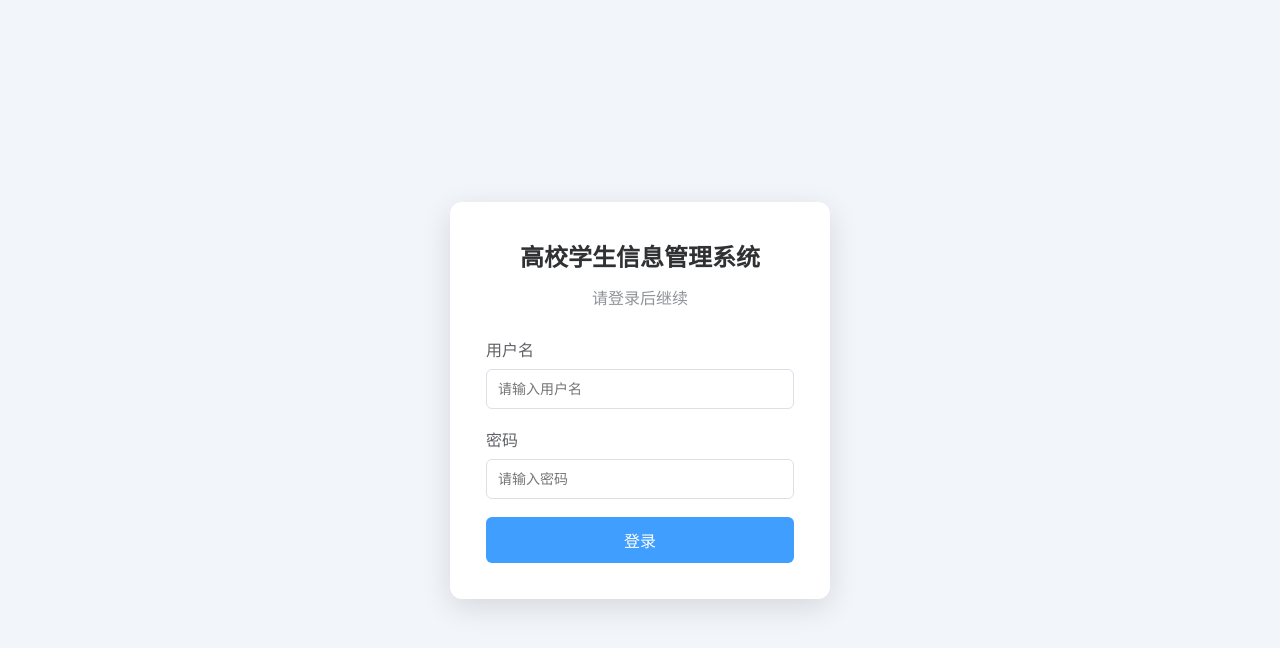
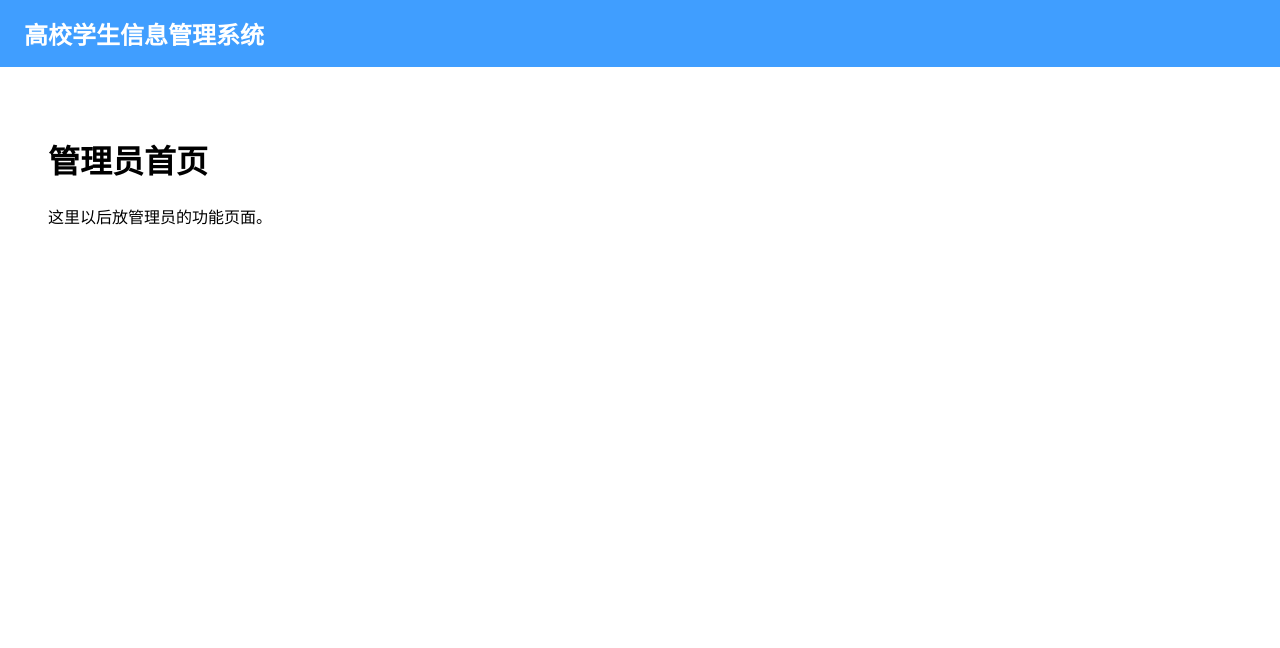
Before and after one commit to first-kin/-, a Vue app in the folder 高校学生信息管理系统/frontend/: page /admin in a window 1280 px wide. Shown: the top 648 px of the page. Built offline with nearby package versions, Linux system fonts and the light colour scheme.

Commit message:
添加前端路由和管理员公共布局

```diff
--- a/高校学生信息管理系统/frontend/src/App.vue
+++ b/高校学生信息管理系统/frontend/src/App.vue
@@ -1,113 +1,9 @@
 <template>
-  <main class="login-page">
-    <section class="login-card">
-      <h1>高校学生信息管理系统</h1>
-      <p class="subtitle">请登录后继续</p>
-
-      <form @submit.prevent="handleLogin">
-        <label>
-          用户名
-          <input v-model="username" type="text" placeholder="请输入用户名" />
-        </label>
-
-        <label>
-          密码
-          <input v-model="password" type="password" placeholder="请输入密码" />
-        </label>
-
-        <button type="submit">登录</button>
-
-        <p v-if="message" class="message">{{ message }}</p>
-      </form>
-    </section>
-  </main>
+  <RouterView />
 </template>
-
-<script setup>
-import { ref } from 'vue'
-
-const username = ref('')
-const password = ref('')
-const message = ref('')
-
-function handleLogin() {
-  if (!username.value || !password.value) {
-    message.value = '请输入用户名和密码'
-    return
-  }
-
-  message.value = `欢迎你，${username.value}`
-}
-</script>
-
 <style>
-* {
-  box-sizing: border-box;
-}
-
 body {
   margin: 0;
   font-family: Arial, sans-serif;
 }
-
-.login-page {
-  min-height: 100vh;
-  display: flex;
-  justify-content: center;
-  align-items: center;
-  background: #f2f5f9;
-}
-
-.login-card {
-  width: 380px;
-  padding: 36px;
-  border-radius: 12px;
-  background: white;
-  box-shadow: 0 8px 30px rgb(0 0 0 / 12%);
-}
-
-h1 {
-  margin: 0;
-  color: #303133;
-  text-align: center;
-  font-size: 24px;
-}
-
-.subtitle {
-  margin: 12px 0 28px;
-  color: #909399;
-  text-align: center;
-}
-
-label {
-  display: block;
-  margin-bottom: 18px;
-  color: #606266;
-}
-
-input {
-  width: 100%;
-  margin-top: 8px;
-  padding: 11px;
-  border: 1px solid #dcdfe6;
-  border-radius: 6px;
-  font-size: 14px;
-}
-
-button {
-  width: 100%;
-  padding: 11px;
-  border: 0;
-  border-radius: 6px;
-  color: white;
-  background: #409eff;
-  font-size: 16px;
-  cursor: pointer;
-}
-
-.message {
-  margin-bottom: 0;
-  color: #67c23a;
-  text-align: center;
-}
 </style>
--- /dev/null
+++ b/高校学生信息管理系统/frontend/src/layouts/AdminLayout.vue
@@ -0,0 +1,26 @@
+<template>
+  <div>
+    <header>
+      <h2>高校学生信息管理系统</h2>
+    </header>
+
+    <main>
+      <RouterView />
+    </main>
+  </div>
+</template>
+<style scoped>
+header {
+  padding: 16px 24px;
+  background: #409eff;
+  color: white;
+}
+
+header h2 {
+  margin: 0;
+}
+
+main {
+  padding: 24px;
+}
+</style>
--- a/高校学生信息管理系统/frontend/src/main.js
+++ b/高校学生信息管理系统/frontend/src/main.js
@@ -1,4 +1,5 @@
 import { createApp } from 'vue'
 import App from './App.vue'
+import router from './router'
 
-createApp(App).mount('#app')
+createApp(App).use(router).mount('#app')
--- /dev/null
+++ b/高校学生信息管理系统/frontend/src/router/index.js
@@ -0,0 +1,20 @@
+import { createRouter, createWebHistory } from 'vue-router'
+import LoginView from '../views/LoginView.vue'
+import AdminHome from '../views/AdminHome.vue'
+import AdminLayout from '../layouts/AdminLayout.vue'
+const router = createRouter({
+  history: createWebHistory(),
+  routes: [
+    { path: '/', redirect: '/login' },
+    { path: '/login', component: LoginView },
+    {
+  path: '/admin',
+  component: AdminLayout,
+  children: [
+    { path: '', component: AdminHome },
+  ],
+},
+  ],
+})
+
+export default router
--- /dev/null
+++ b/高校学生信息管理系统/frontend/src/views/AdminHome.vue
@@ -0,0 +1,6 @@
+<template>
+  <main>
+    <h1>管理员首页</h1>
+    <p>这里以后放管理员的功能页面。</p>
+  </main>
+</template>
--- /dev/null
+++ b/高校学生信息管理系统/frontend/src/views/LoginView.vue
@@ -0,0 +1,113 @@
+<template>
+  <main class="login-page">
+    <section class="login-card">
+      <h1>高校学生信息管理系统</h1>
+      <p class="subtitle">请登录后继续</p>
+
+      <form @submit.prevent="handleLogin">
+        <label>
+          用户名
+          <input v-model="username" type="text" placeholder="请输入用户名" />
+        </label>
+
+        <label>
+          密码
+          <input v-model="password" type="password" placeholder="请输入密码" />
+        </label>
+
+        <button type="submit">登录</button>
+
+        <p v-if="message" class="message">{{ message }}</p>
+      </form>
+    </section>
+  </main>
+</template>
+
+<script setup>
+import { ref } from 'vue'
+
+const username = ref('')
+const password = ref('')
+const message = ref('')
+
+function handleLogin() {
+  if (!username.value || !password.value) {
+    message.value = '请输入用户名和密码'
+    return
+  }
+
+ message.value = '登录接口尚未接入，请稍后再试'
+}
+</script>
+
+<style scoped>
+* {
+  box-sizing: border-box;
+}
+
+body {
+  margin: 0;
+  font-family: Arial, sans-serif;
+}
+
+.login-page {
+  min-height: 100vh;
+  display: flex;
+  justify-content: center;
+  align-items: center;
+  background: #f2f5f9;
+}
+
+.login-card {
+  width: 380px;
+  padding: 36px;
+  border-radius: 12px;
+  background: white;
+  box-shadow: 0 8px 30px rgb(0 0 0 / 12%);
+}
+
+h1 {
+  margin: 0;
+  color: #303133;
+  text-align: center;
+  font-size: 24px;
+}
+
+.subtitle {
+  margin: 12px 0 28px;
+  color: #909399;
+  text-align: center;
+}
+
+label {
+  display: block;
+  margin-bottom: 18px;
+  color: #606266;
+}
+
+input {
+  width: 100%;
+  margin-top: 8px;
+  padding: 11px;
+  border: 1px solid #dcdfe6;
+  border-radius: 6px;
+  font-size: 14px;
+}
+
+button {
+  width: 100%;
+  padding: 11px;
+  border: 0;
+  border-radius: 6px;
+  color: white;
+  background: #409eff;
+  font-size: 16px;
+  cursor: pointer;
+}
+
+.message {
+  margin-bottom: 0;
+  color: #67c23a;
+  text-align: center;
+}
+</style>
```
Also changed, not shown: 高校学生信息管理系统/frontend/package.json (+4 -3 lines), 1 other file (tests, documents, lock files or other folders).
